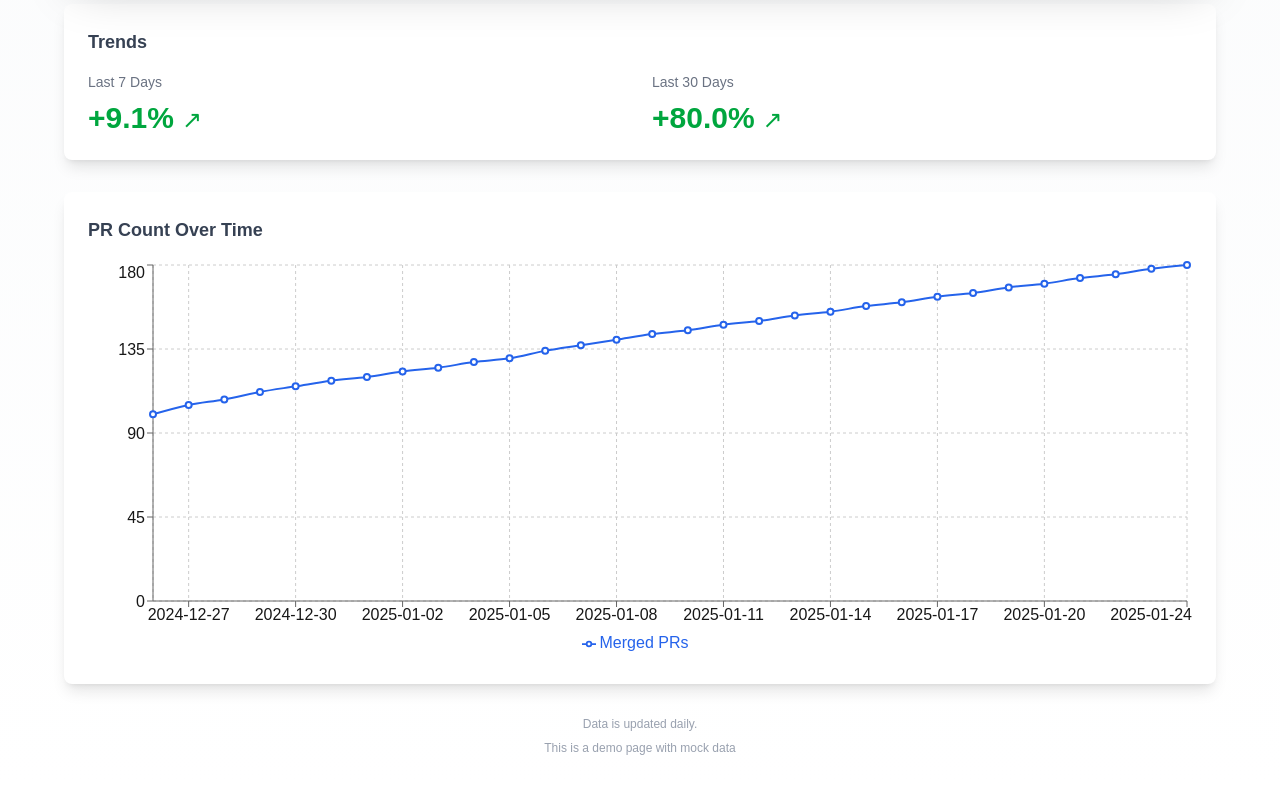
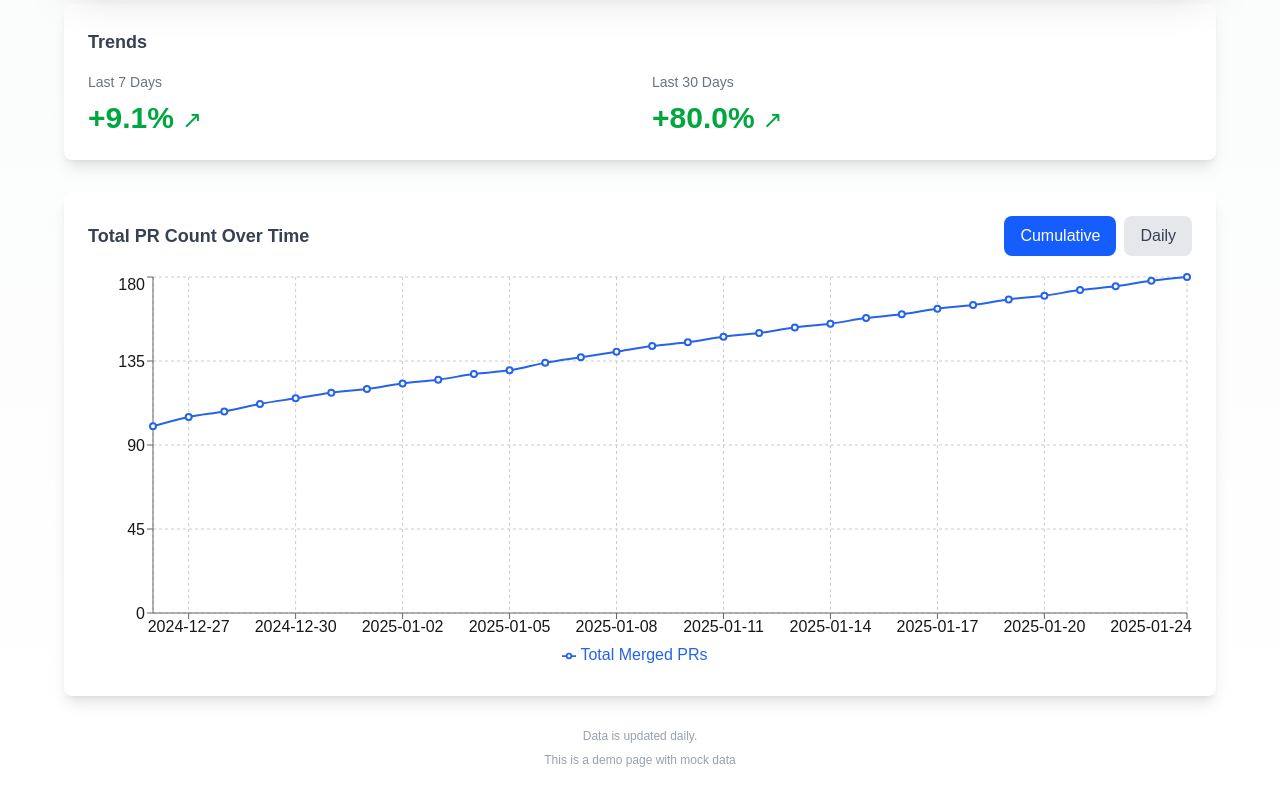
Before and after one commit to jirihofman/copilot-at-work, a Next.js app: page /demo in a window 1280 px wide. Shown: the part 532-1332 px from the top of the page. Built offline with nearby package versions, Linux system fonts and the light colour scheme.

Commit message:
Add dual chart view with toggle between cumulative and daily PR counts
Co-authored-by: jirihofman <12988096+jirihofman@users.noreply.github.com>

```diff
--- a/app/components/ChartClient.jsx
+++ b/app/components/ChartClient.jsx
@@ -11,10 +11,16 @@ import {
   Legend,
   ResponsiveContainer,
 } from "recharts";
+import { calculateDailyPRCounts } from "@/lib/chart-utils";
 
 export default function ChartClient({ data }) {
   const [isFetching, setIsFetching] = useState(false);
+  const [chartType, setChartType] = useState("cumulative"); // "cumulative" or "daily"
   const isDevMode = process.env.NODE_ENV === "development";
+
+  // Calculate daily data from cumulative data
+  const dailyData = calculateDailyPRCounts(data);
+  const chartData = chartType === "cumulative" ? data : dailyData;
 
   const handleDevFetch = async () => {
     setIsFetching(true);
@@ -50,9 +56,37 @@ export default function ChartClient({ data }) {
   return (
     <>
       <div className="bg-white dark:bg-gray-800 rounded-lg shadow-lg p-6">
-        <h2 className="text-lg font-semibold mb-4 text-gray-700 dark:text-gray-300">PR Count Over Time</h2>
+        <div className="flex flex-col sm:flex-row justify-between items-start sm:items-center mb-4 gap-4">
+          <h2 className="text-lg font-semibold text-gray-700 dark:text-gray-300">
+            {chartType === "cumulative" ? "Total PR Count Over Time" : "Daily PR Count"}
+          </h2>
+
+          <div className="flex gap-2">
+            <button
+              onClick={() => setChartType("cumulative")}
+              className={`px-4 py-2 rounded-lg font-medium transition-colors ${
+                chartType === "cumulative"
+                  ? "bg-blue-600 text-white"
+                  : "bg-gray-200 dark:bg-gray-700 text-gray-700 dark:text-gray-300 hover:bg-gray-300 dark:hover:bg-gray-600"
+              }`}
+            >
+              Cumulative
+            </button>
+            <button
+              onClick={() => setChartType("daily")}
+              className={`px-4 py-2 rounded-lg font-medium transition-colors ${
+                chartType === "daily"
+                  ? "bg-blue-600 text-white"
+                  : "bg-gray-200 dark:bg-gray-700 text-gray-700 dark:text-gray-300 hover:bg-gray-300 dark:hover:bg-gray-600"
+              }`}
+            >
+              Daily
+            </button>
+          </div>
+        </div>
+
         <ResponsiveContainer width="100%" height={400}>
-          <LineChart data={data}>
+          <LineChart data={chartData}>
             <CartesianGrid strokeDasharray="3 3" />
             <XAxis dataKey="date" tick={{ fill: "currentColor" }} />
             <YAxis tick={{ fill: "currentColor" }} />
@@ -68,7 +102,7 @@ export default function ChartClient({ data }) {
               dataKey="count"
               stroke="#2563eb"
               strokeWidth={2}
-              name="Merged PRs"
+              name={chartType === "cumulative" ? "Total Merged PRs" : "PRs per Day"}
             />
           </LineChart>
         </ResponsiveContainer>
--- a/app/components/DemoChart.jsx
+++ b/app/components/DemoChart.jsx
@@ -1,5 +1,6 @@
 "use client";
 
+import { useState } from "react";
 import {
   LineChart,
   Line,
@@ -10,13 +11,48 @@ import {
   Legend,
   ResponsiveContainer,
 } from "recharts";
+import { calculateDailyPRCounts } from "@/lib/chart-utils";
 
 export default function DemoChart({ data }) {
+  const [chartType, setChartType] = useState("cumulative"); // "cumulative" or "daily"
+
+  // Calculate daily data from cumulative data
+  const dailyData = calculateDailyPRCounts(data);
+  const chartData = chartType === "cumulative" ? data : dailyData;
+
   return (
     <div className="bg-white dark:bg-gray-800 rounded-lg shadow-lg p-6">
-      <h2 className="text-lg font-semibold mb-4 text-gray-700 dark:text-gray-300">PR Count Over Time</h2>
+      <div className="flex flex-col sm:flex-row justify-between items-start sm:items-center mb-4 gap-4">
+        <h2 className="text-lg font-semibold text-gray-700 dark:text-gray-300">
+          {chartType === "cumulative" ? "Total PR Count Over Time" : "Daily PR Count"}
+        </h2>
+
+        <div className="flex gap-2">
+          <button
+            onClick={() => setChartType("cumulative")}
+            className={`px-4 py-2 rounded-lg font-medium transition-colors ${
+              chartType === "cumulative"
+                ? "bg-blue-600 text-white"
+                : "bg-gray-200 dark:bg-gray-700 text-gray-700 dark:text-gray-300 hover:bg-gray-300 dark:hover:bg-gray-600"
+            }`}
+          >
+            Cumulative
+          </button>
+          <button
+            onClick={() => setChartType("daily")}
+            className={`px-4 py-2 rounded-lg font-medium transition-colors ${
+              chartType === "daily"
+                ? "bg-blue-600 text-white"
+                : "bg-gray-200 dark:bg-gray-700 text-gray-700 dark:text-gray-300 hover:bg-gray-300 dark:hover:bg-gray-600"
+            }`}
+          >
+            Daily
+          </button>
+        </div>
+      </div>
+
       <ResponsiveContainer width="100%" height={400}>
-        <LineChart data={data}>
+        <LineChart data={chartData}>
           <CartesianGrid strokeDasharray="3 3" />
           <XAxis dataKey="date" tick={{ fill: "currentColor" }} />
           <YAxis tick={{ fill: "currentColor" }} />
@@ -32,7 +68,7 @@ export default function DemoChart({ data }) {
             dataKey="count"
             stroke="#2563eb"
             strokeWidth={2}
-            name="Merged PRs"
+            name={chartType === "cumulative" ? "Total Merged PRs" : "PRs per Day"}
           />
         </LineChart>
       </ResponsiveContainer>
--- /dev/null
+++ b/lib/chart-utils.js
@@ -0,0 +1,34 @@
+/**
+ * Calculate daily PR counts from cumulative data
+ * @param {Array} cumulativeData - Array of data points with {date, count, timestamp}
+ * @returns {Array} - Array of data points with {date, count} representing daily counts
+ */
+export function calculateDailyPRCounts(cumulativeData) {
+  if (!cumulativeData || cumulativeData.length === 0) {
+    return [];
+  }
+
+  const dailyData = [];
+
+  for (let i = 0; i < cumulativeData.length; i++) {
+    const current = cumulativeData[i];
+
+    if (i === 0) {
+      // First day: assume all PRs up to this point
+      dailyData.push({
+        date: current.date,
+        count: current.count,
+      });
+    } else {
+      const previous = cumulativeData[i - 1];
+      const dailyCount = current.count - previous.count;
+
+      dailyData.push({
+        date: current.date,
+        count: Math.max(0, dailyCount), // Ensure non-negative
+      });
+    }
+  }
+
+  return dailyData;
+}
```
